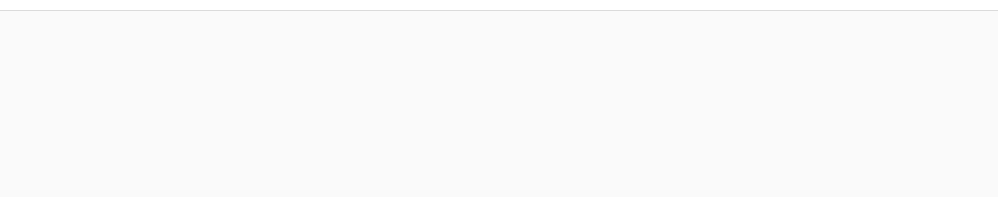
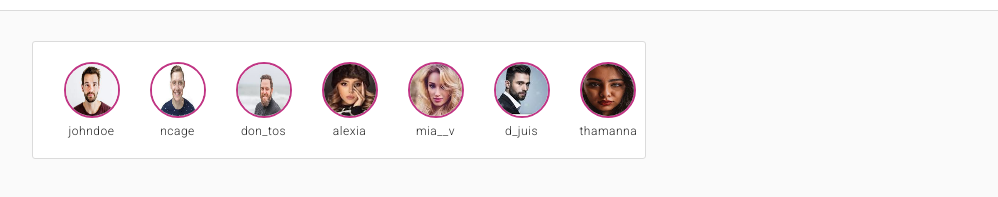
Before and after one commit to Nihal-a/Instagram-feed, a plain HTML site: page index.html in a window 1280 px wide. Shown: the part 43-240 px from the top of the page, without its empty margins (141-1139 px from the left). Drawn offline with Linux system fonts and the light colour scheme.

Commit message:
story secton completed

```diff
--- a/index.html
+++ b/index.html
@@ -7,6 +7,9 @@
     <title>Instagram</title>
     <link rel = "icon" href = "https://www.instagram.com/static/images/ico/favicon.ico/36b3ee2d91ed.ico" type = "image/x-icon">
     <link rel="stylesheet" href="style.css">
+    <link rel="preconnect" href="https://fonts.googleapis.com">
+    <link rel="preconnect" href="https://fonts.gstatic.com" crossorigin>
+    <link href="https://fonts.googleapis.com/css2?family=Roboto:wght@100;300;500;700&display=swap" rel="stylesheet">
     <script src="https://kit.fontawesome.com/36614030f4.js" crossorigin="anonymous"></script>
 </head>
 <body>
@@ -26,6 +29,44 @@
     </nav>
     <!-- Navbar Ends -->
 
-
+    <!-- Main starts -->
+    <section class="container wrapper">
+        <main>
+            <!-- Story starts -->
+            <div class="stroy-area">
+                <div class="story-items">
+                    <img class="story-img" src="/images/story1.jpeg" alt="profile">
+                    <p>johndoe</p>
+                </div>
+                <div class="story-items">
+                    <img class="story-img" src="/images/story2.jpeg" alt="profile">
+                    <p>ncage</p>
+                </div>
+                <div class="story-items">
+                    <img class="story-img" src="/images/story3.jpeg" alt="profile">
+                    <p>don_tos</p>
+                </div>
+                <div class="story-items">
+                    <img class="story-img" src="/images/story4.jpeg" alt="profile">
+                    <p>alexia</p>
+                </div>
+                <div class="story-items">
+                    <img class="story-img" src="/images/story5.jpeg" alt="profile">
+                    <p>mia__v</p>
+                </div>
+                <div class="story-items">
+                    <img class="story-img" src="/images/story6.jpeg" alt="profile">
+                    <p>d_juis</p>
+                </div>
+                <div class="story-items">
+                    <img class="story-img" src="/images/story7.jpeg" alt="profile">
+                    <p>thamanna</p>
+                </div>
+            </div>
+            <!-- story ends -->
+        </main>
+        <aside></aside>
+    </section>
+    <!-- Main Ends -->
 </body>
 </html>
--- a/style.css
+++ b/style.css
@@ -5,6 +5,7 @@
 }
 body{
     background-color: #FAFAFA;
+    font-family: 'Roboto', sans-serif;
 }
 .container{
     max-width: 935px;
@@ -46,3 +47,53 @@ nav{
     text-align: center;
 }
 /* Nav Ends */
+/* Main starts */
+main{
+    width: 614px;
+    height: 200vh;
+    margin-right: 28px;
+    padding: 30px 0;
+}
+aside{
+    width: 293px;
+    height: 200vh;
+}
+.wrapper{
+    display: flex;
+}
+/* Main ends */
+
+/* story starts */
+.stroy-area{
+    width: 100%;
+    height: 118px;
+    padding: 16px;
+    background-color: #FFFF;
+    border: solid 1px rgba(var(--b6a,219,219,219),1);
+    border-radius: 3px;
+    display: flex;
+    align-items: center;
+    justify-content: flex-start;
+    overflow: hidden;
+}
+.story-img{
+    width: 56px;
+    height: 56px;
+    border-radius: 50%;
+    border: 2px solid #C13584;
+}
+.story-items{
+    margin: 0 15px;
+    display: flex;
+    flex-direction: column;
+    align-items: center;
+}
+.story-items p{
+    font-weight: 300;
+    font-size: 12px;
+    color: #262626;
+    letter-spacing: .5px;
+    margin-top: 6px;
+}
+
+/* story ends */
```
Also changed, not shown: images/story1.jpeg (added), images/story2.jpeg (added), images/story3.jpeg (added), images/story4.jpeg (added), images/story5.jpeg (added), images/story6.jpeg (added), images/story7.jpeg (added), 1 other file.
